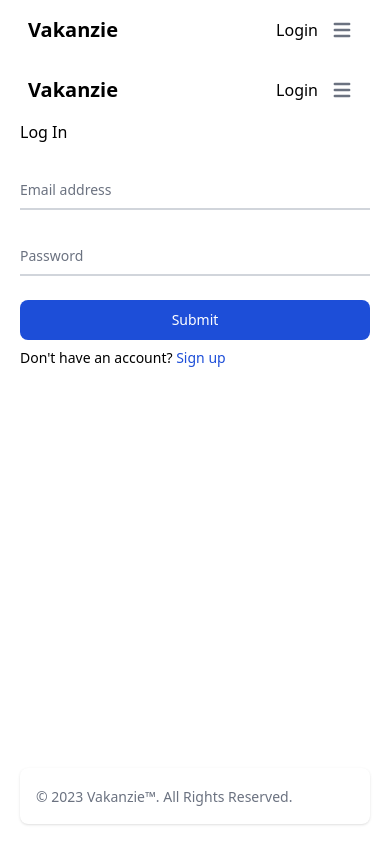
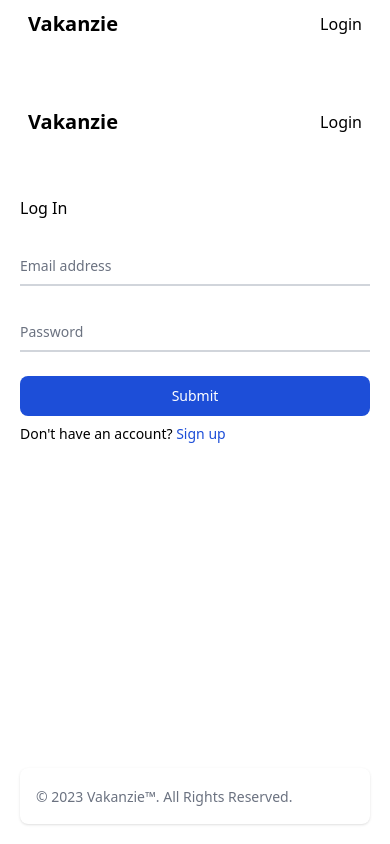
Before and after one commit to IlhamPrabaswara/vakanzie, a Next.js app: page /dashboard/login in a window 390 px wide. Built offline with nearby package versions, Linux system fonts and the light colour scheme.

Commit message:
Fix desktop view and remove unnecessary button

```diff
--- a/src/components/navbar.js
+++ b/src/components/navbar.js
@@ -18,14 +18,14 @@ export default function NavBar() {
     setIsCookies(Cookies.get("token"));
   }, []);
   return (
-    <nav className="bg-white border-gray-200 px-2 sm:px-4 py-2.5 rounded">
+    <nav className="bg-white border-gray-200 px-2 sm:px-4 py-2.5 rounded mb-[50px]">
       <div className="container flex flex-wrap items-center justify-between mx-auto">
         <Link href="/" className="flex items-center">
           <span className="self-center text-xl font-semibold whitespace-nowrap">
             Vakanzie
           </span>
         </Link>
-        <div className="flex items-center md:order-2">
+        <div className="flex items-center md:order-2 relative">
           {isCookies === undefined ? (
             <Link href="/dashboard/login">Login</Link>
           ) : (
@@ -50,7 +50,7 @@ export default function NavBar() {
           <div
             className={`${
               isProfileHidden ? "hidden" : null
-            } z-50 my-4 text-base list-none bg-white divide-y divide-gray-100 rounded-lg shadow absolute top-10 right-10`}
+            } z-50 my-4 text-base list-none bg-white divide-y divide-gray-100 rounded-lg shadow absolute top-7 right-1 w-[150px]`}
             id="user-dropdown"
           >
             <ul className="py-2" aria-labelledby="user-menu-button">
@@ -85,7 +85,7 @@ export default function NavBar() {
               </li>
             </ul>
           </div>
-          <button
+          {/* <button
             onClick={handleHidden}
             data-collapse-toggle="mobile-menu-2"
             type="button"
@@ -107,7 +107,7 @@ export default function NavBar() {
                 clipRule="evenodd"
               ></path>
             </svg>
-          </button>
+          </button> */}
         </div>
         <div
           className={`items-center justify-between ${
```
